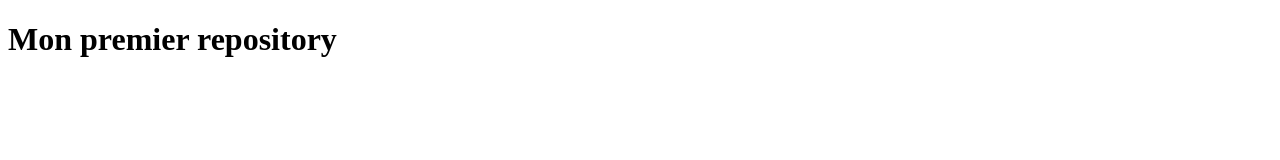
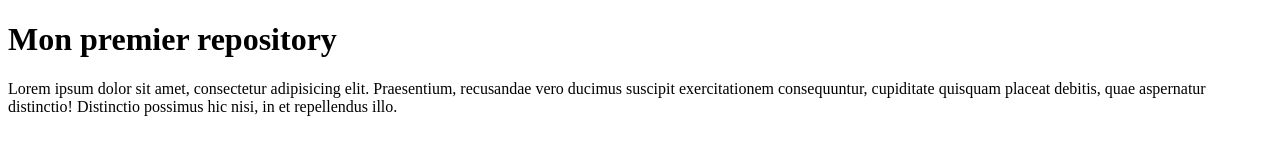
Before and after one commit to teyana/cour-git, a plain HTML site: page index.html in a window 1280 px wide. Drawn offline with Linux system fonts and the light colour scheme.

Commit message:
ajout d'un paragraphe en lorem sans mise en page particulière

```diff
--- a/index.html
+++ b/index.html
@@ -7,5 +7,6 @@
 </head>
 <body>
     <h1>Mon premier repository</h1>
+    <p>Lorem ipsum dolor sit amet, consectetur adipisicing elit. Praesentium, recusandae vero ducimus suscipit exercitationem consequuntur, cupiditate quisquam placeat debitis, quae aspernatur distinctio! Distinctio possimus hic nisi, in et repellendus illo.</p>
 </body>
 </html>
```
